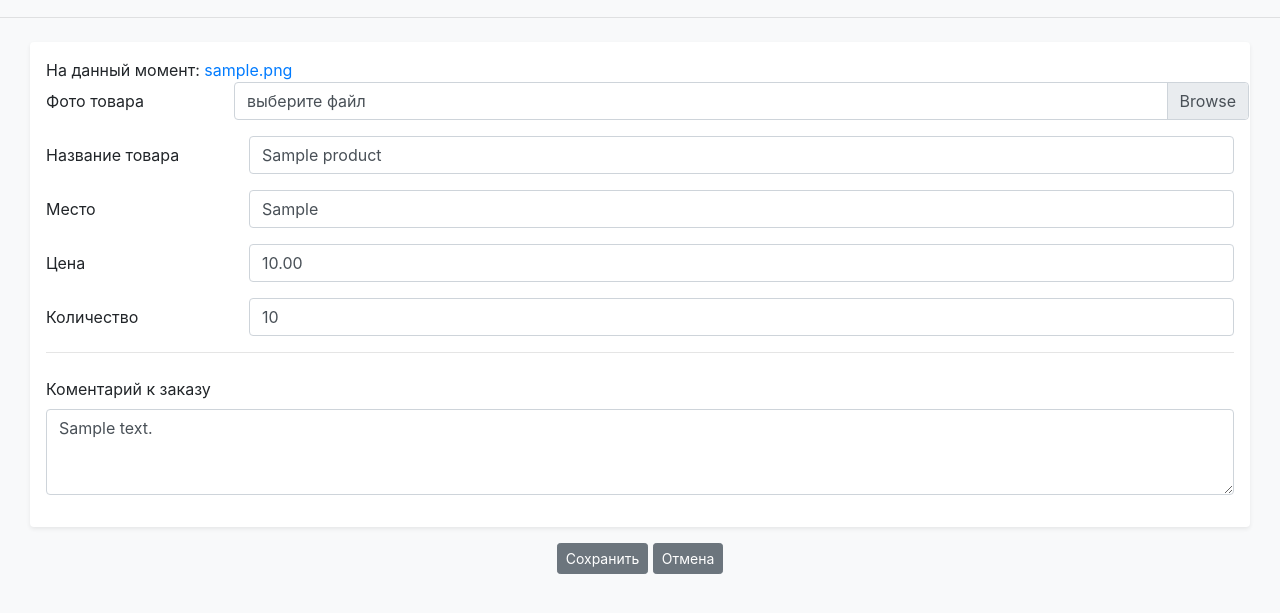
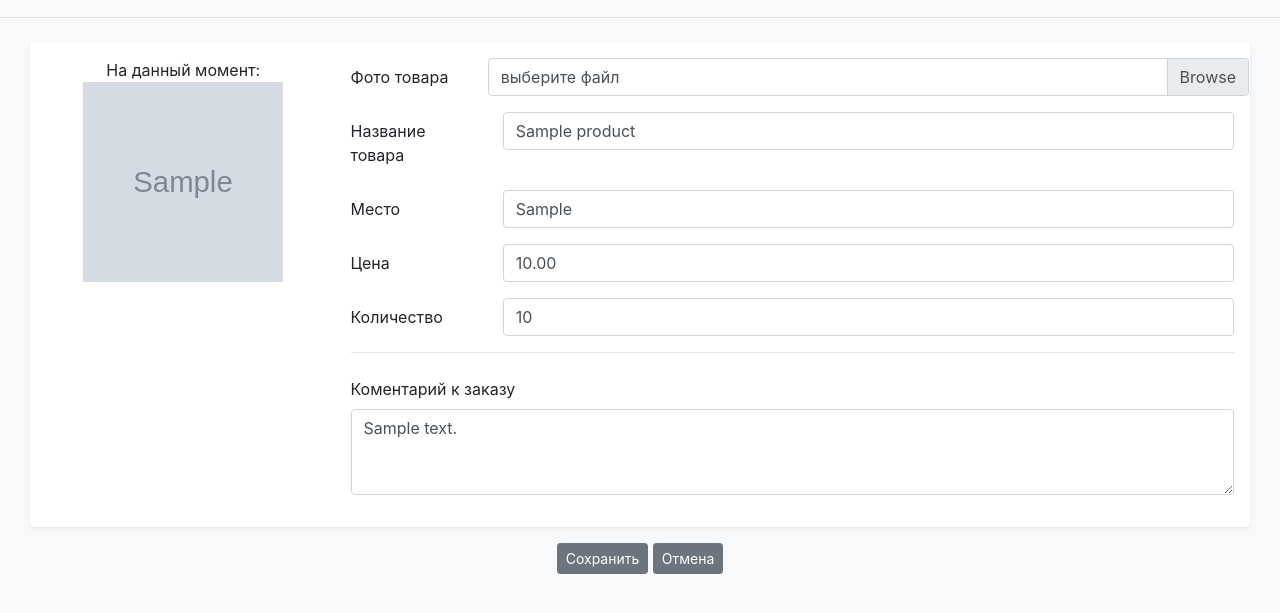
Before and after one commit to Evrikaseven/shop, a Django app: page /products/1 in a window 1280 px wide. Shown: the part 105-718 px from the top of the page. Run offline with Django 3.2, Linux system fonts and the light colour scheme; a user stored in the database is signed in; tables that the repository leaves empty hold one stand-in row (values such as "Sample post"); grey boxes marked "Sample" are stand-in pictures; some libraries are stand-ins or nearby versions.

Commit message:
HTML updates

```diff
--- a/main/templates/main/joint_product.html
+++ b/main/templates/main/joint_product.html
@@ -11,13 +11,18 @@
     <hr class="mb-4">
 
     <div class="container my-3 p-3 bg-white rounded shadow-sm">
+        <div class="row">
+            {% if product.image %}
+                <div class="col-3 text-center">
+                    На данный момент:
+                    <a href="{{ MEDIA_URL }}{{ product.image }}">
+                        <img src="{{ MEDIA_URL }}{{ product.image }}" height="200" width="200">
+                    </a><br>
+                </div>
+            {% endif %}
+            <div class="col">
                 <form class="needs-validation" id="form_order" action="" method="POST" enctype="multipart/form-data">
                     {% csrf_token %}
-            {% if product.image %}
-                <div>
-                    На данный момент: <a href="{{ MEDIA_URL }}{{ product.image }}">{{ product.image.name }}</a><br>
-                </div>
-            {% endif %}
                     <div class="form-group row">
                         <label for="id_image" class="col-2 col-form-label">Фото товара</label>
                         <div class="col-10 custom-file">
@@ -122,6 +127,8 @@
                     </div>
                 </form>
             </div>
+        </div>
+    </div>
     <div class="text-center">
         <button class="btn btn-secondary btn-sm" type="submit" form="form_order">Сохранить</button>
         <a class="btn btn-secondary btn-sm" href="{% url 'main:products' %}">Отмена</a>
--- a/main/templates/main/order_item_details.html
+++ b/main/templates/main/order_item_details.html
@@ -13,7 +13,9 @@
     <div class="container my-3 p-3 bg-white rounded shadow-sm">
         <div class="row">
             <div class="col-3 text-center">
-                <img src="{{ MEDIA_URL }}{{ product_image }}" class="mb-3" id="id_image" height="200" width="200">
+                <a href="{{ MEDIA_URL }}{{ product_image }}">
+                    <img src="{{ MEDIA_URL }}{{ product_image }}" class="mb-3" id="id_image" height="200" width="200">
+                </a>
 
                 <div class="text-center">
                     {% if order_item.product.shopping_type == SHOPPING_TYPES.INDIVIDUAL %}
```
Lines whose indentation alone changed are shown as unchanged.
